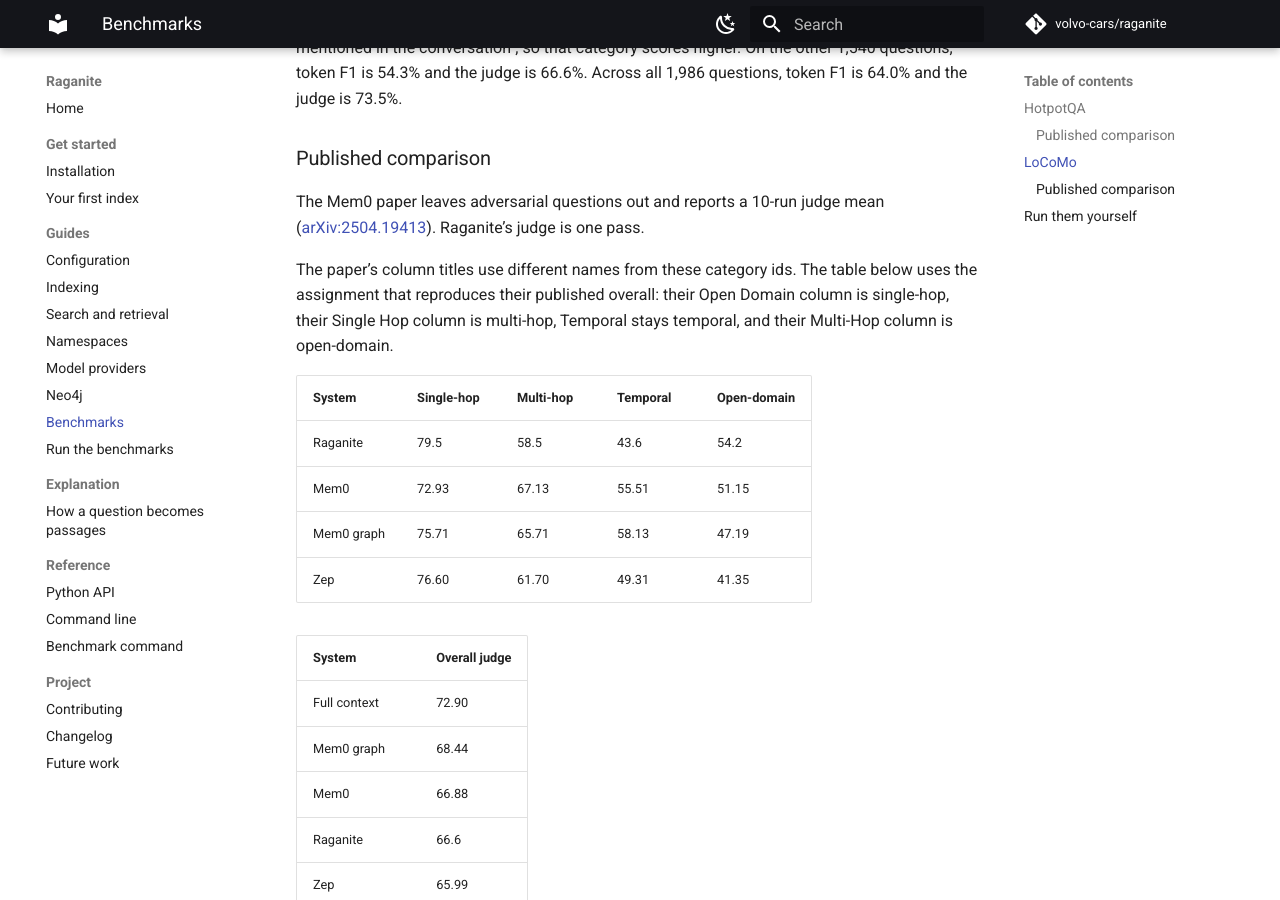
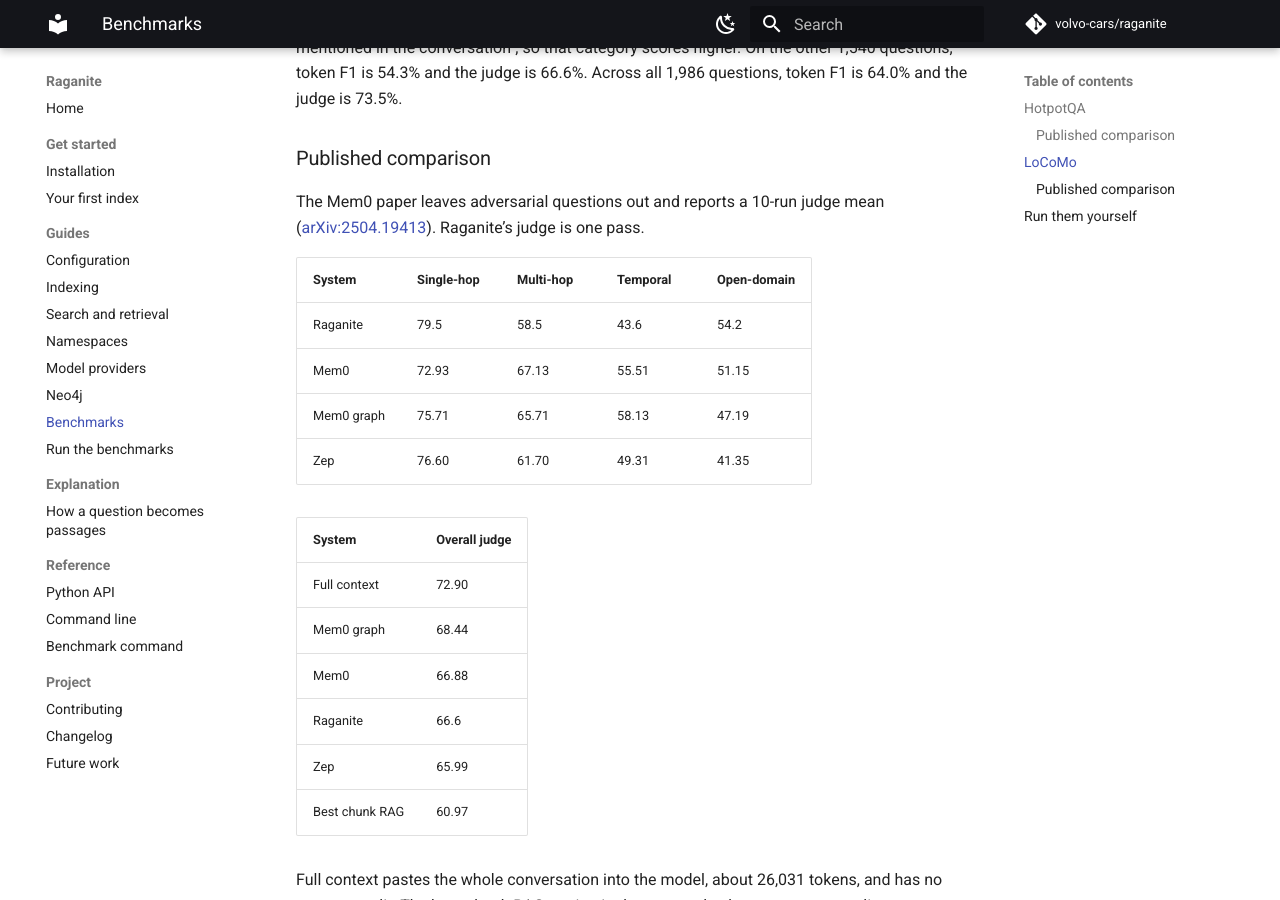
Before and after one commit to volvo-cars/raganite, an MkDocs documentation site: the page built from docs/guides/benchmarking.md, in a window 1280 px wide and 900 px high, scrolled down 2474 px. Built offline with MkDocs 1.6.1 and Material for MkDocs 9.7.7, drawn with Linux system fonts in a browser that asks for light colours; comment, search, counter and statistics services are not loaded.

Commit message:
Removed a missleading line from docs

```diff
--- a/docs/guides/benchmarking.md
+++ b/docs/guides/benchmarking.md
@@ -61,8 +61,6 @@
 
 The Mem0 paper leaves adversarial questions out and reports a 10-run judge mean ([arXiv:2504.19413](https://arxiv.org/html/2504.19413v1)). Raganite’s judge is one pass.
 
-The paper’s column titles use different names from these category ids. The table below uses the assignment that reproduces their published overall: their Open Domain column is single-hop, their Single Hop column is multi-hop, Temporal stays temporal, and their Multi-Hop column is open-domain.
-
 | System | Single-hop | Multi-hop | Temporal | Open-domain |
 | --- | --- | --- | --- | --- |
 | Raganite | 79.5 | 58.5 | 43.6 | 54.2 |
```
